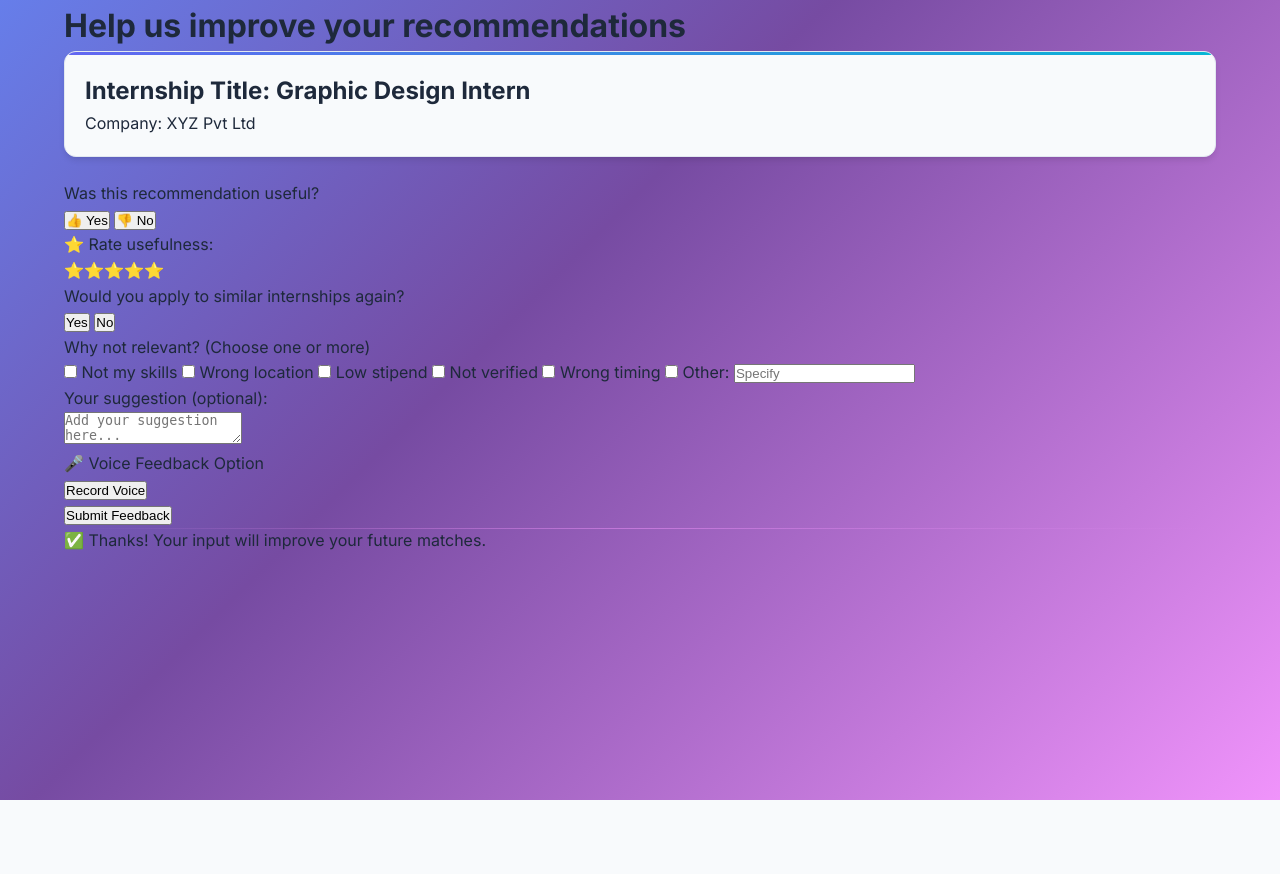
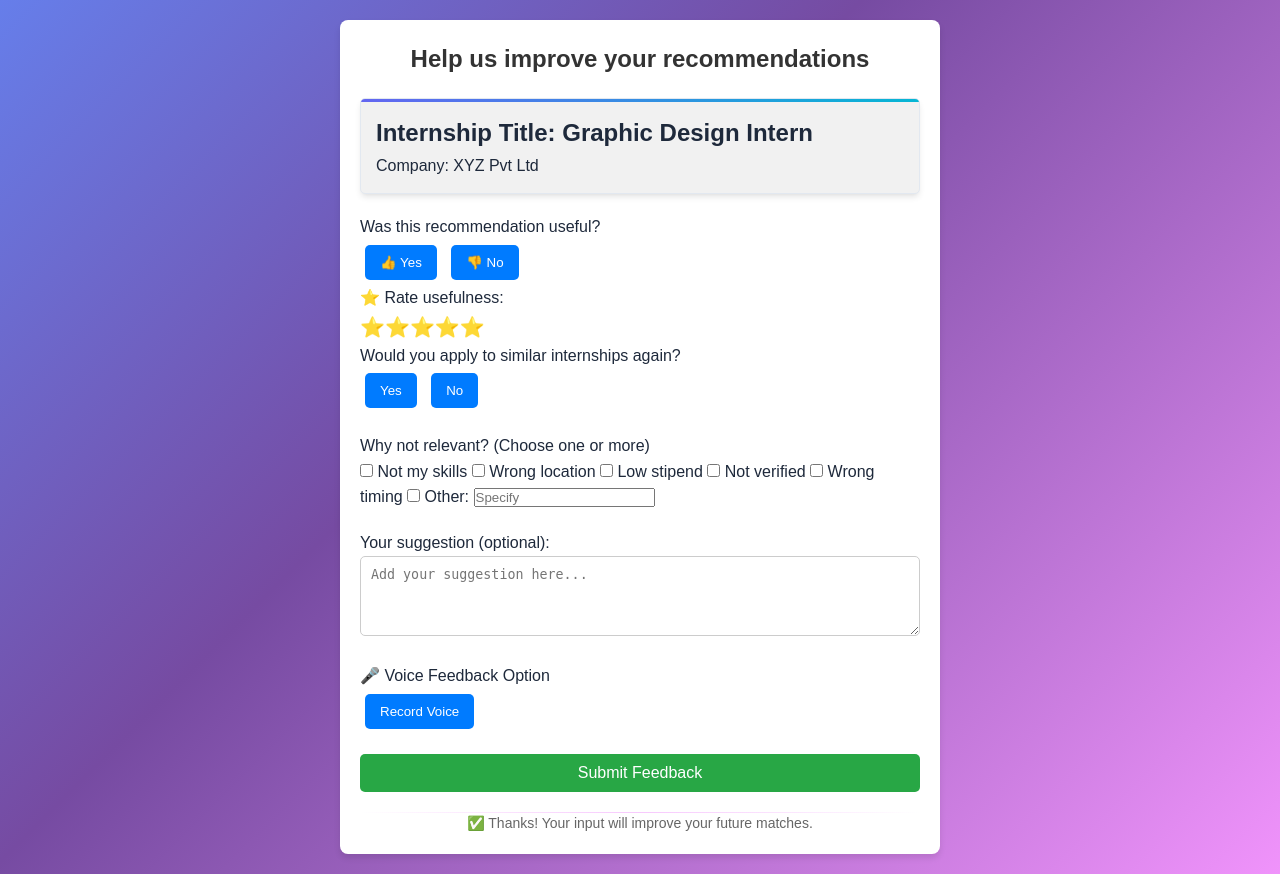
Before and after one commit to pari9p/sih-base-code-3, a Flask app: page /feedback in a window 1280 px wide. Before the commit the page ends 800 px from the top, so only its background shows below. Run offline with Flask 3, Linux system fonts and the light colour scheme.

Commit message:
feedback done

```diff
--- a/templates/feedback.html
+++ b/templates/feedback.html
@@ -5,6 +5,84 @@
     <meta name="viewport" content="width=device-width, initial-scale=1.0">
     <title>Feedback</title>
     <link rel="stylesheet" href="../static/css/beautiful.css">
+    <style>
+        body {
+            font-family: Arial, sans-serif;
+            background-color: #f9f9f9;
+            margin: 0;
+            padding: 0;
+        }
+        .container {
+            max-width: 600px;
+            margin: 20px auto;
+            background: #fff;
+            border-radius: 8px;
+            box-shadow: 0 4px 6px rgba(0, 0, 0, 0.1);
+            padding: 20px;
+        }
+        header {
+            text-align: center;
+            margin-bottom: 20px;
+        }
+        header h1 {
+            font-size: 24px;
+            color: #333;
+        }
+        .internship-card {
+            background: #f1f1f1;
+            padding: 15px;
+            border-radius: 5px;
+            margin-bottom: 20px;
+        }
+        .feedback-options, .reason-selector, .open-text-box, .voice-feedback {
+            margin-bottom: 20px;
+        }
+        .feedback-btn {
+            display: inline-block;
+            margin: 5px;
+            padding: 10px 15px;
+            border: none;
+            border-radius: 5px;
+            background-color: #007bff;
+            color: #fff;
+            cursor: pointer;
+        }
+        .feedback-btn:hover {
+            background-color: #0056b3;
+        }
+        .star-rating span {
+            font-size: 20px;
+            cursor: pointer;
+            color: #ffd700;
+        }
+        textarea {
+            width: 100%;
+            height: 80px;
+            border: 1px solid #ccc;
+            border-radius: 5px;
+            padding: 10px;
+        }
+        .submit-btn {
+            display: block;
+            width: 100%;
+            padding: 10px;
+            border: none;
+            border-radius: 5px;
+            background-color: #28a745;
+            color: #fff;
+            font-size: 16px;
+            cursor: pointer;
+        }
+        .submit-btn:hover {
+            background-color: #218838;
+        }
+        footer {
+            text-align: center;
+            margin-top: 20px;
+            font-size: 14px;
+            color: #666;
+        }
+    </style>
 </head>
 <body>
     <div class="container">
```
